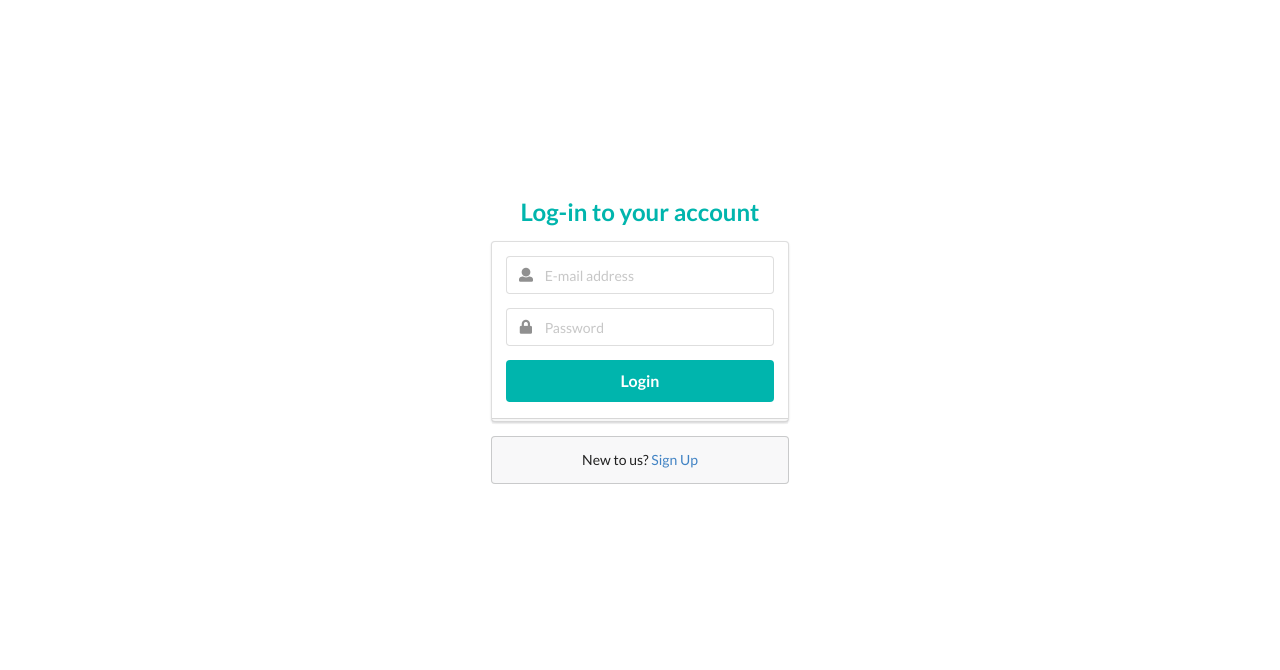
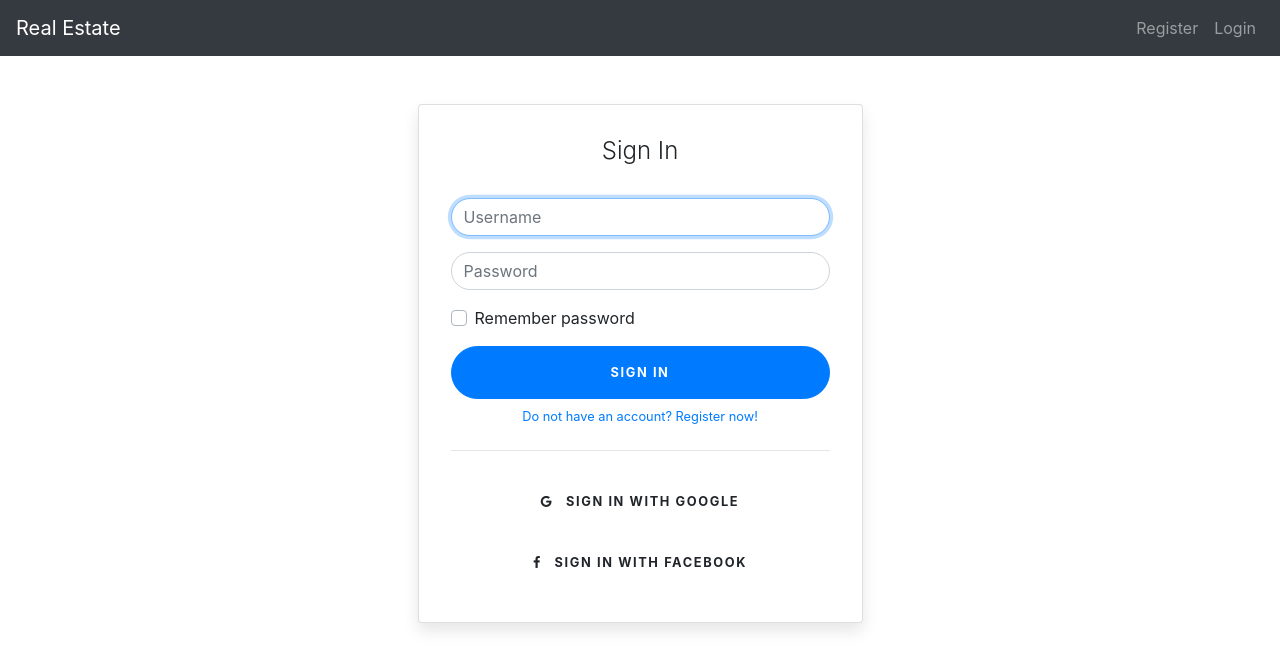
Before and after one commit to Mad-Mack/RES-App, a React (Create React App) app in the folder res-spa-react/: page /login in a window 1280 px wide. Shown: the top 670 px of the page. Built offline with nearby package versions, Linux system fonts and the light colour scheme.

Commit message:
added login and register form

```diff
--- a/res-spa-react/src/App.jsx
+++ b/res-spa-react/src/App.jsx
@@ -1,14 +1,20 @@
 import React, { Component } from "react";
 import { Route, Switch } from "react-router-dom";
 import LoginForm from "./components/loginForm";
+import NavBar from "./components/navBar";
+import RegisterForm from "./components/registerForm";
 
 class App extends Component {
    render() {
       return (
          <div>
-            <Switch>
-               <Route path="/login" component={LoginForm} />
-            </Switch>
+            <NavBar />
+            <div className="container">
+               <Switch>
+                  <Route path="/login" component={LoginForm} />
+                  <Route path="/register" component={RegisterForm} />
+               </Switch>
+            </div>
          </div>
       );
    }
--- a/res-spa-react/src/components/loginForm.jsx
+++ b/res-spa-react/src/components/loginForm.jsx
@@ -5,36 +5,40 @@ class LoginForm extends Component {
    state = {};
    render() {
       return (
-         <div className="row" style={{ marginTop: "200px" }}>
-            <div className="col-3 ml-auto mr-auto">
-               <div class="ui middle aligned center aligned grid">
-                  <div class="column">
-                     <h2 class="ui teal image header">
-                        <div class="content">Log-in to your account</div>
-                     </h2>
-                     <form class="ui large form">
-                        <div class="ui stacked segment">
-                           <div class="field">
-                              <div class="ui left icon input">
-                                 <i class="user icon" />
-                                 <input type="text" name="email" placeholder="E-mail address" />
-                              </div>
-                           </div>
-                           <div class="field">
-                              <div class="ui left icon input">
-                                 <i class="lock icon" />
-                                 <input type="password" name="password" placeholder="Password" />
-                              </div>
-                           </div>
-                           <div class="ui fluid large teal submit button">Login</div>
+         <div className="row">
+            <div className="col-sm-9 col-md-7 col-lg-5 mx-auto">
+               <div className="card card-signin my-5">
+                  <div className="card-body">
+                     <h5 className="card-title text-center">Sign In</h5>
+                     <form className="form-signin">
+                        <div className="form-label-group">
+                           <input name="username" className="form-control" placeholder="Username" autoFocus />
                         </div>
 
-                        <div class="ui error message" />
+                        <div className="form-label-group">
+                           <input type="password" id="inputPassword" className="form-control input-rounded" placeholder="Password" />
+                        </div>
+
+                        <div className="custom-control custom-checkbox mb-3">
+                           <input type="checkbox" className="custom-control-input" id="rememberMeCheckbox" />
+                           <label className="custom-control-label" htmlFor="rememberMeCheckbox">
+                              Remember password
+                           </label>
+                        </div>
+                        <button className="btn  btn-primary btn-block text-uppercase" type="submit">
+                           Sign in
+                        </button>
+                        <Link to="/register" className="d-block text-center mt-2 small">
+                           Do not have an account? Register now!
+                        </Link>
+                        <hr className="my-4" />
+                        <button className="btn  btn-google btn-block text-uppercase" type="submit">
+                           <i className="fa fa-google mr-2" /> Sign in with Google
+                        </button>
+                        <button className="btn  btn-facebook btn-block text-uppercase" type="submit">
+                           <i className="fa fa-facebook-f mr-2" /> Sign in with Facebook
+                        </button>
                      </form>
-
-                     <div class="ui message">
-                        New to us? <Link to="/register">Sign Up</Link>
-                     </div>
                   </div>
                </div>
             </div>
--- /dev/null
+++ b/res-spa-react/src/components/navBar.jsx
@@ -0,0 +1,40 @@
+import React, { Component } from "react";
+import { Collapse, Navbar, NavbarToggler, NavbarBrand, Nav, NavItem } from "reactstrap";
+import { Link } from "react-router-dom";
+
+class NavBar extends Component {
+   state = {
+      isOpen: false
+   };
+   toggle() {
+      this.setState({
+         isOpen: !this.state.isOpen
+      });
+   }
+   render() {
+      return (
+         <div>
+            <Navbar color="dark" dark expand="md">
+               <NavbarBrand href="/">Real Estate</NavbarBrand>
+               <NavbarToggler onClick={this.toggle} />
+               <Collapse isOpen={this.state.isOpen} navbar>
+                  <Nav className="ml-auto" navbar>
+                     <NavItem>
+                        <Link to="/register" className="nav-link">
+                           Register
+                        </Link>
+                     </NavItem>
+                     <NavItem>
+                        <Link to="/login" className="nav-link">
+                           Login
+                        </Link>
+                     </NavItem>
+                  </Nav>
+               </Collapse>
+            </Navbar>
+         </div>
+      );
+   }
+}
+
+export default NavBar;
--- /dev/null
+++ b/res-spa-react/src/components/registerForm.jsx
@@ -0,0 +1,55 @@
+import React, { Component } from "react";
+import { Link } from "react-router-dom";
+
+class RegisterForm extends Component {
+   state = {};
+   render() {
+      return (
+         <div className="row">
+            <div className="col-lg-10 col-xl-9 mx-auto">
+               <div className="card card-signin flex-row my-5">
+                  <div className="card-img-left d-none d-md-flex" />
+                  <div className="card-body">
+                     <h5 className="card-title text-center">Register</h5>
+                     <form className="form-signin">
+                        <div className="form-label-group">
+                           <input type="text" name="username" className="form-control" placeholder="Username" autoFocus />
+                        </div>
+
+                        <div className="form-label-group">
+                           <input type="email" name="email" className="form-control" placeholder="Email address" />
+                        </div>
+
+                        <hr />
+
+                        <div className="form-label-group">
+                           <input type="password" name="password" className="form-control" placeholder="Password" />
+                        </div>
+
+                        <div className="form-label-group">
+                           <input type="password" name="confirmPassword" className="form-control" placeholder="Confirm Password" />
+                        </div>
+
+                        <button className="btn btn-lg btn-primary btn-block text-uppercase" type="submit">
+                           Register
+                        </button>
+                        <Link to="/login" className="d-block text-center mt-2 small">
+                           Sign In
+                        </Link>
+                        <hr className="my-4" />
+                        <button className="btn btn-lg btn-google btn-block text-uppercase" type="submit">
+                           <i className="fa fa-google mr-2" /> Sign up with Google
+                        </button>
+                        <button className="btn btn-lg btn-facebook btn-block text-uppercase" type="submit">
+                           <i className="fa fa-facebook-f mr-2" /> Sign up with Facebook
+                        </button>
+                     </form>
+                  </div>
+               </div>
+            </div>
+         </div>
+      );
+   }
+}
+
+export default RegisterForm;
--- a/res-spa-react/src/index.css
+++ b/res-spa-react/src/index.css
@@ -1,14 +1,51 @@
-body {
-  margin: 0;
-  padding: 0;
-  font-family: -apple-system, BlinkMacSystemFont, "Segoe UI", "Roboto", "Oxygen",
-    "Ubuntu", "Cantarell", "Fira Sans", "Droid Sans", "Helvetica Neue",
-    sans-serif;
-  -webkit-font-smoothing: antialiased;
-  -moz-osx-font-smoothing: grayscale;
+:root {
+   --input-padding-x: 1.5rem;
+   --input-padding-y: 0.75rem;
 }
 
-code {
-  font-family: source-code-pro, Menlo, Monaco, Consolas, "Courier New",
-    monospace;
+.card-signin {
+   border: 0;
+   border-radius: 1rem;
+   box-shadow: 0 0.5rem 1rem 0 rgba(0, 0, 0, 0.1);
 }
+
+.card-signin .card-title {
+   margin-bottom: 2rem;
+   font-weight: 300;
+   font-size: 1.5rem;
+}
+
+.card-signin .card-body {
+   padding: 2rem;
+}
+
+.form-signin {
+   width: 100%;
+}
+
+.form-signin .btn {
+   font-size: 80%;
+   border-radius: 5rem;
+   letter-spacing: 0.1rem;
+   font-weight: bold;
+   padding: 1rem;
+   transition: all 0.2s;
+}
+
+.form-label-group {
+   position: relative;
+   margin-bottom: 1rem;
+}
+
+.form-control {
+   border-radius: 50px !important;
+}
+.btn-google {
+   color: white;
+   background-color: #ea4335;
+}
+
+.btn-facebook {
+   color: white;
+   background-color: #3b5998;
+}
--- a/res-spa-react/src/index.js
+++ b/res-spa-react/src/index.js
@@ -4,8 +4,8 @@ import { BrowserRouter } from "react-router-dom";
 import "./index.css";
 import App from "./App.jsx";
 import * as serviceWorker from "./serviceWorker";
-import "bootstrap-css-only/css/bootstrap.min.css";
-import "semantic-ui-css/semantic.min.css";
+import "bootstrap/dist/css/bootstrap.min.css";
+import "font-awesome/css/font-awesome.min.css";
 
 ReactDOM.render(
    <BrowserRouter>
```
Also changed, not shown: res-spa-react/package.json (+4 -3 lines), res-spa-react/src/components/home.jsx (added, +11 -0 lines), 1 other file (tests, documents, lock files or other folders).
